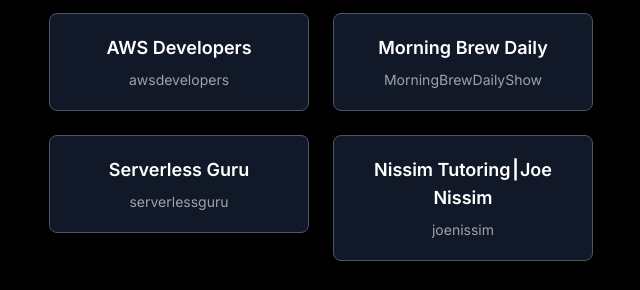
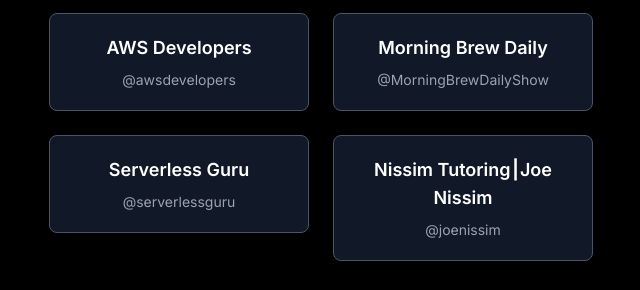
Before and after one commit to hermano360/chat-with-youtube-app, a Next.js app: page / in a window 1280 px wide. Shown: the part 259-549 px from the top of the page, without its empty margins (319-959 px from the left). Built offline with nearby package versions, Linux system fonts and the light colour scheme.

Commit message:
Making it more obvious that the username is a username on the main page

```diff
--- a/src/app/page.tsx
+++ b/src/app/page.tsx
@@ -32,7 +32,7 @@ export default function Home() {
                 {displayName}
               </div>
               <div className="w-full text-center text-sm text-gray-400">
-                {username}
+                @{username}
               </div>
             </a>
           </li>
```
